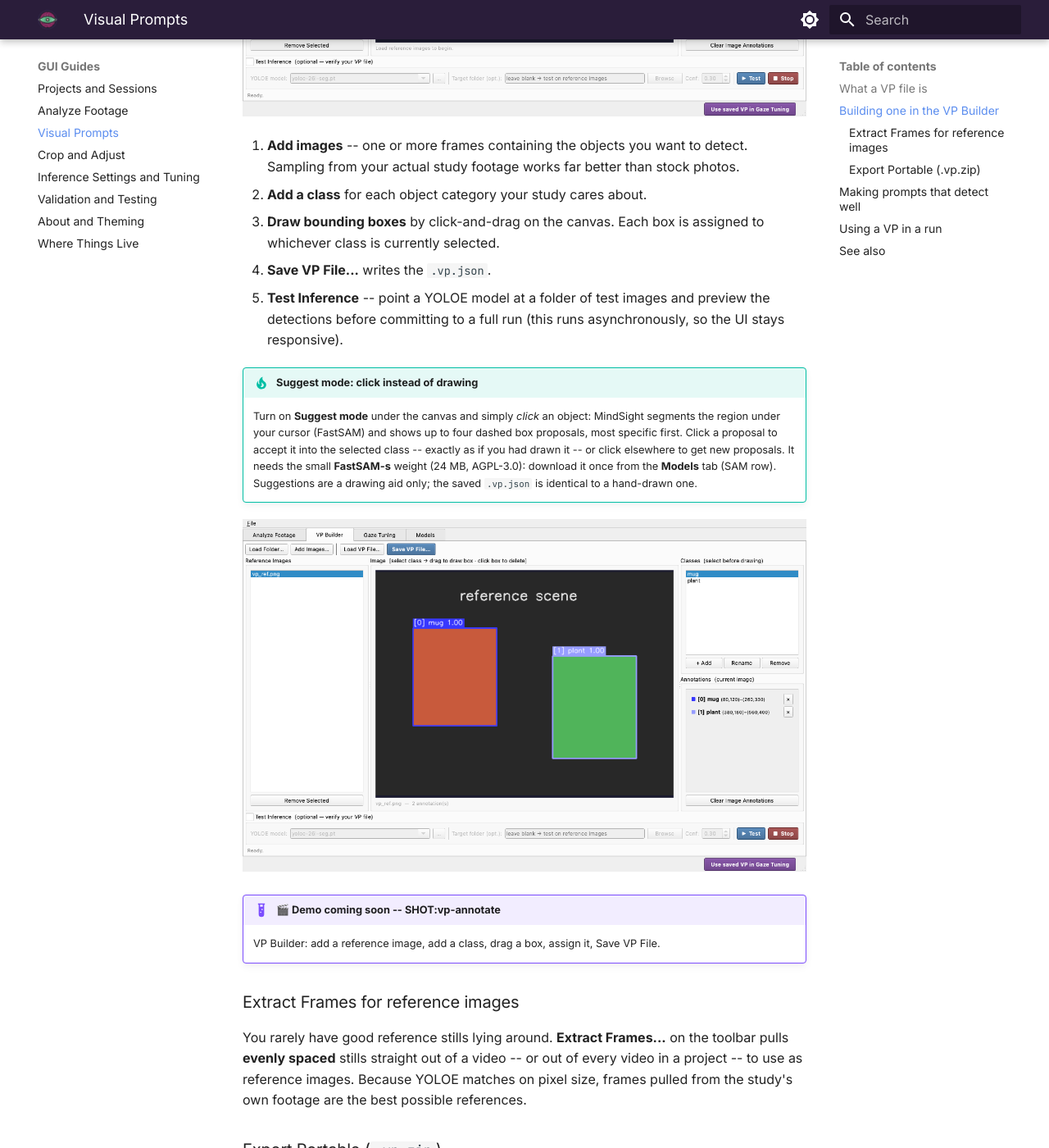
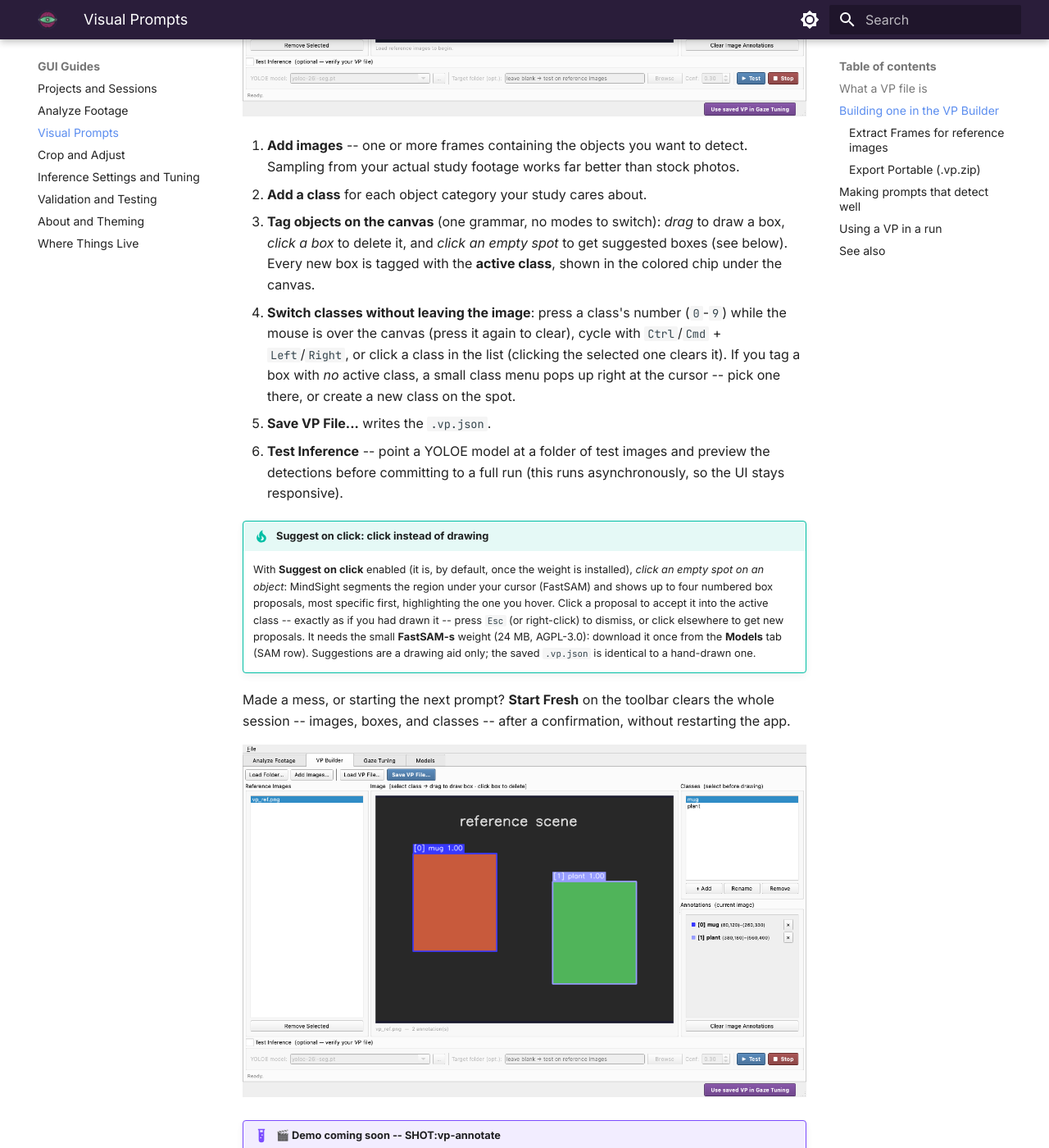
Before and after one commit to kylen-d/mindsight, an MkDocs documentation site: the page built from docs/guides/visual-prompts.md, in a window 1280 px wide and 1400 px high, scrolled down 1776 px. Shown: the whole window at 82% size. Built offline with MkDocs 1.6.1 and Material for MkDocs 9.7.7, drawn with Linux system fonts in a browser that asks for light colours.

Commit message:
docs: v1.3.1 items 1-2 guide + changelogs -- visual-prompts.md rewritten for the hybrid canvas (6-step build flow: one grammar, class switching via number keys / Ctrl-Cmd+arrows / cursor popup with New class, 'Suggest on click' tip replaces the Suggest-mode tip, Start Fresh paragraph); both mirrored changelogs gain a new [Unreleased] section (Added: Start Fresh + load-resets-session; Changed: hybrid grammar, numbered/hover/Esc proposals + wait cursor, active-class chip + keys + popup, honest filtered-vs-empty messaging). Docs-only; suite 1232 + ruff + strict mkdocs green.

```diff
--- a/docs/guides/visual-prompts.md
+++ b/docs/guides/visual-prompts.md
@@ -65,22 +65,36 @@ The **VP Builder** tab produces valid `.vp.json` files by pointing and clicking:
    detect. Sampling from your actual study footage works far better than stock
    photos.
 2. **Add a class** for each object category your study cares about.
-3. **Draw bounding boxes** by click-and-drag on the canvas. Each box is assigned
-   to whichever class is currently selected.
-4. **Save VP File...** writes the `.vp.json`.
-5. **Test Inference** -- point a YOLOE model at a folder of test images and
+3. **Tag objects on the canvas** (one grammar, no modes to switch):
+   *drag* to draw a box, *click a box* to delete it, and *click an empty
+   spot* to get suggested boxes (see below). Every new box is tagged with
+   the **active class**, shown in the colored chip under the canvas.
+4. **Switch classes without leaving the image**: press a class's number
+   (`0`-`9`) while the mouse is over the canvas (press it again to clear),
+   cycle with `Ctrl`/`Cmd` + `Left`/`Right`, or click a class in the list
+   (clicking the selected one clears it). If you tag a box with *no* active
+   class, a small class menu pops up right at the cursor -- pick one there,
+   or create a new class on the spot.
+5. **Save VP File...** writes the `.vp.json`.
+6. **Test Inference** -- point a YOLOE model at a folder of test images and
    preview the detections before committing to a full run (this runs
    asynchronously, so the UI stays responsive).
 
-!!! tip "Suggest mode: click instead of drawing"
-    Turn on **Suggest mode** under the canvas and simply *click* an object:
-    MindSight segments the region under your cursor (FastSAM) and shows up to
-    four dashed box proposals, most specific first. Click a proposal to accept
-    it into the selected class -- exactly as if you had drawn it -- or click
-    elsewhere to get new proposals. It needs the small **FastSAM-s** weight
-    (24 MB, AGPL-3.0): download it once from the **Models** tab (SAM row).
+!!! tip "Suggest on click: click instead of drawing"
+    With **Suggest on click** enabled (it is, by default, once the weight is
+    installed), *click an empty spot on an object*: MindSight segments the
+    region under your cursor (FastSAM) and shows up to four numbered box
+    proposals, most specific first, highlighting the one you hover. Click a
+    proposal to accept it into the active class -- exactly as if you had
+    drawn it -- press `Esc` (or right-click) to dismiss, or click elsewhere
+    to get new proposals. It needs the small **FastSAM-s** weight (24 MB,
+    AGPL-3.0): download it once from the **Models** tab (SAM row).
     Suggestions are a drawing aid only; the saved `.vp.json` is identical to
     a hand-drawn one.
+
+Made a mess, or starting the next prompt? **Start Fresh** on the toolbar
+clears the whole session -- images, boxes, and classes -- after a
+confirmation, without restarting the app.
 
 ![The VP Builder with classes and drawn boxes](../assets/tutorial/vp-builder-annotated.png)
 
```
Also changed, not shown: CHANGELOG.md (+25 -0 lines), docs/changelog.md (+25 -0 lines).
